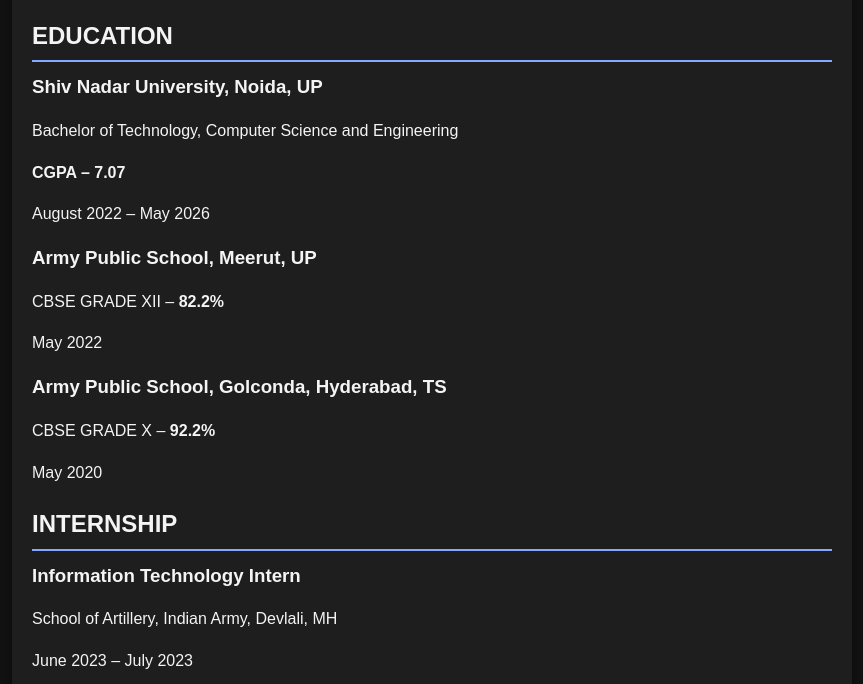
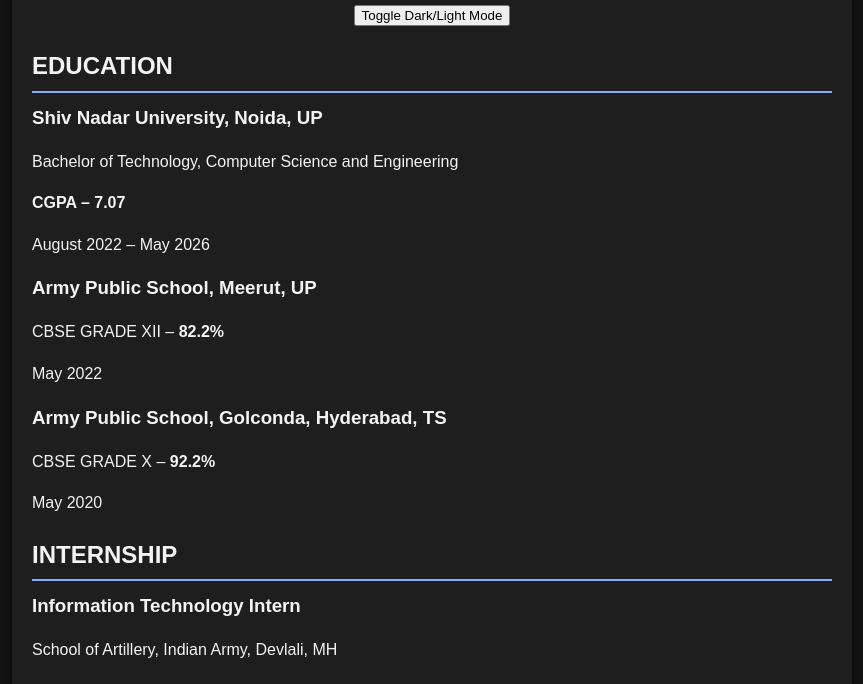
Before and after one commit to AryamanSriva/Resume, a plain HTML site: page index.html in a window 1280 px wide. Shown: the part 125-809 px from the top of the page, without its empty margins (208-1071 px from the left). Drawn offline with Linux system fonts and the light colour scheme.

Commit message:
index.html

```diff
--- a/index.html
+++ b/index.html
@@ -6,11 +6,12 @@
     <title>Aryaman Srivastava - Resume</title>
     <link rel="stylesheet" href="styles.css">
 </head>
-<body>
+<body class="dark-mode">
     <div class="container">
         <header>
             <h1>Aryaman Srivastava</h1>
             <p>+91-8293810546 | <a href="mailto:as533@snu.edu.in">as533@snu.edu.in</a> | <a href="https://linkedin.com/in/aryaman-srivastava">LinkedIn</a> | <a href="https://github.com/AryamanSriva">GitHub</a></p>
+            <button id="toggle-mode" onclick="toggleMode()">Toggle Dark/Light Mode</button>
         </header>
 
         <section>
@@ -101,5 +102,6 @@
             </ul>
         </section>
     </div>
+    <script src="script.js"></script>
 </body>
 </html>
```
